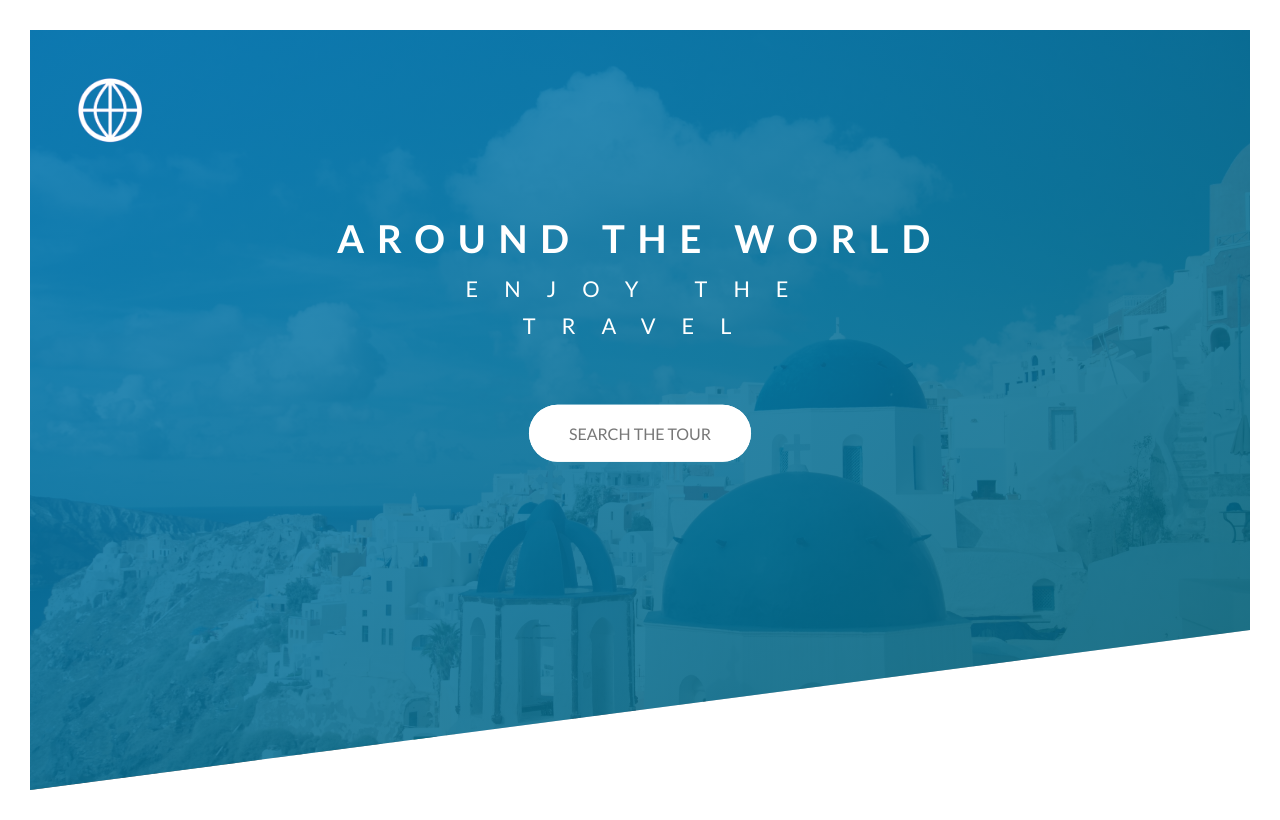
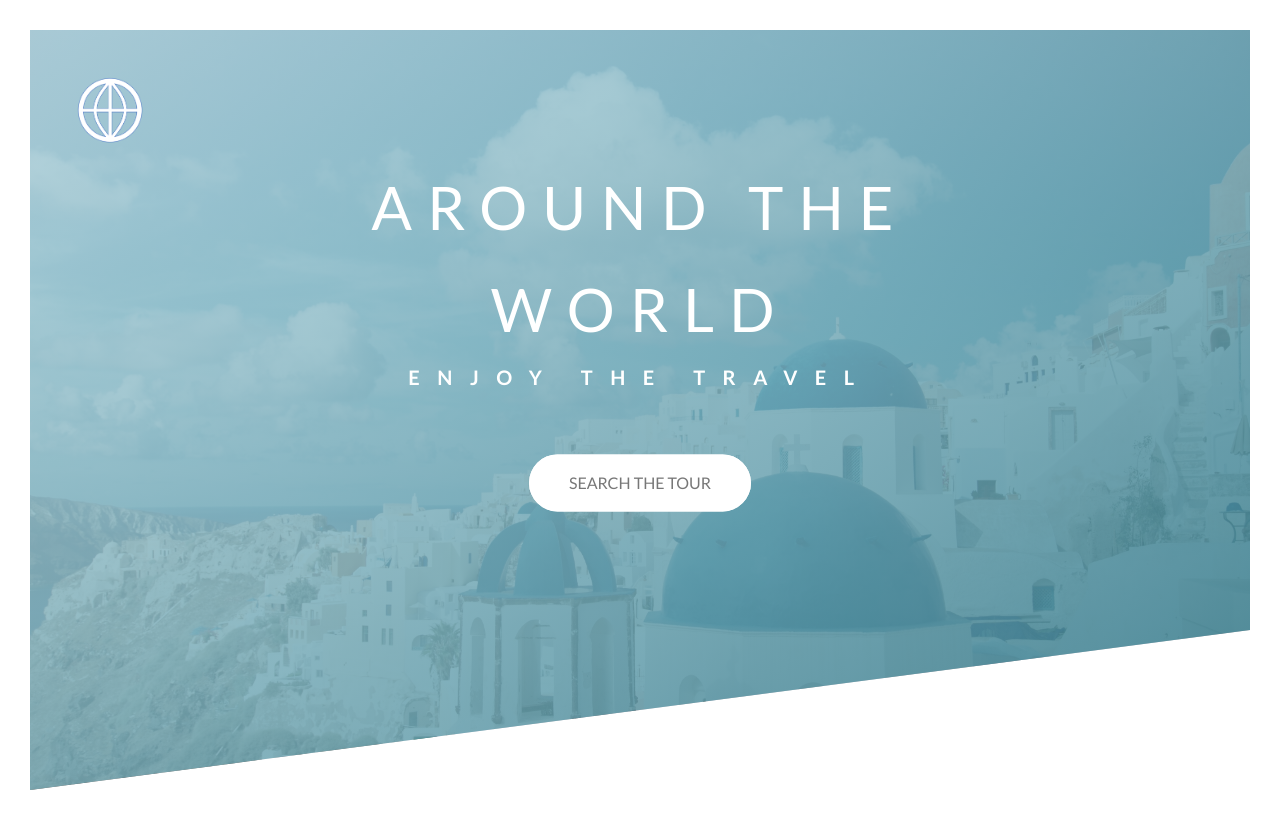
Before and after one commit to irenekochetkova/around_the_world, a website: page index.html in a window 1280 px wide. Drawn offline with Linux system fonts and the light colour scheme.

Commit message:
added package.json, package-lock.json and sass

```diff
--- /dev/null
+++ b/sass/main.scss
@@ -0,0 +1,188 @@
+$color-primary:#51abbe;
+$color-primary-light: #c1e1e8;
+$color-primary-dark: #357e8e;
+
+$color-grey-dark: #e3e3e3;
+$color-white: #fff;
+
+
+
+
+*,
+*::after,
+*::before {
+  margin: 0;
+  padding: 0;
+  box-sizing: inherit;
+}
+
+body {
+  font-family: "Lato", sans-serif;
+  font-weight: 400;
+  line-height: 1.7;
+  color: $color-grey-dark;
+  padding: 3rem;
+  box-sizing: border-box;
+}
+
+html {
+  font-size: 62.5%;
+}
+
+.header {
+  height: 95vh;
+  background-image: linear-gradient(
+     to right bottom,
+     rgba($color-primary-light,0.85),
+     rgba($color-primary-dark,0.85)),
+
+  url(../img/travel.jpg);
+  background-size: cover;
+  background-position: top;
+  position: relative;
+
+  clip-path: polygon(0 0, 100% 0, 100% 75vh, 0 100%);
+}
+
+.logo-box {
+  position: absolute;
+  top: 4rem;
+  left: 4rem;
+}
+
+.logo {
+  height: 8rem;
+  font-color: white;
+}
+
+.text-box {
+  position: absolute;
+  top: 40%;
+  left: 50%;
+  transform: translate(-50%, -50%);
+  text-align: center;
+}
+
+.heading-primary {
+  color: $color-white;
+  text-transform: uppercase;
+  backface-visibility: hidden;
+  margin-bottom: 6rem;
+}
+
+.heading-primary-main {
+  display: block;
+  font-size: 6rem;
+  font-weight: 400;
+  letter-spacing: 1.5rem;
+
+  animation-name: moveInLeft;
+  animation-duration: 1s;
+  animation-timing-function: ease-out;
+}
+
+.heading-primary-sub {
+  display: block;
+  font-size: 2rem;
+  font-weight: 700;
+  letter-spacing: 1.75rem;
+  animation: moveInRight 1s ease-out;
+}
+
+@keyframes moveInLeft {
+   0% {
+      opacity: 0;
+      transform: translateX(-10rem);
+   }
+
+   80% {
+       transform: translate(1rem);
+   }
+
+   100% {
+        opacity: 1;
+        transform: translate(0);
+   }
+}
+
+@keyframes moveInRight {
+   0% {
+      opacity: 0;
+      transform: translateX(10rem);
+   }
+
+   80% {
+       transform: translate(-1rem);
+   }
+
+   100% {
+        opacity: 1;
+        transform: translate(0);
+   }
+}
+
+@keyframes moveInBottom {
+   0% {
+      opacity: 0;
+      transform: translateY(3rem);
+   }
+
+   100% {
+        opacity: 1;
+        transform: translate(0);
+   }
+}
+
+.btn:link,
+.btn:visited {
+  text-transform: uppercase;
+  text-decoration: none;
+  padding: 1.5rem 4rem;
+  display: inline-block;
+  border-radius: 10rem;
+  transition: all .2s;
+  position: relative;
+  font-size: 1.6rem;
+}
+
+.btn:hover {
+  transform: translateY(-3px);
+  box-shadow: 0 1rem 20rem rgba(0,0,0,.2);
+}
+
+.btn:active {
+  transform: translateY(-1px);
+  box-shadow: 0 .5rem 1rem rgba(0,0,0,.2);
+}
+
+.btn-white {
+  background-color: #fff;
+  color: #777;
+}
+
+.btn::after {
+  content: "";
+  display: inline-block;
+  height: 100%;
+  width: 100%;
+  border-radius: 10rem;
+  position: absolute;
+  top: 0;
+  left: 0;
+  z-index: -1;
+  transition: all .4s
+}
+
+.btn-white::after {
+  background-color: $color-white;
+}
+
+.btn:hover::after {
+  transform: scaleX(1.4) scaleY(1.6);
+  opacity: 0;
+}
+
+.btn-animated {
+  animation: moveInBottom .5s ease-out .075s;
+  animation-fill-mode: backwards;
+}
```
Also changed, not shown: package.json (added, +25 -0 lines), css/style.css, 1 other file.
